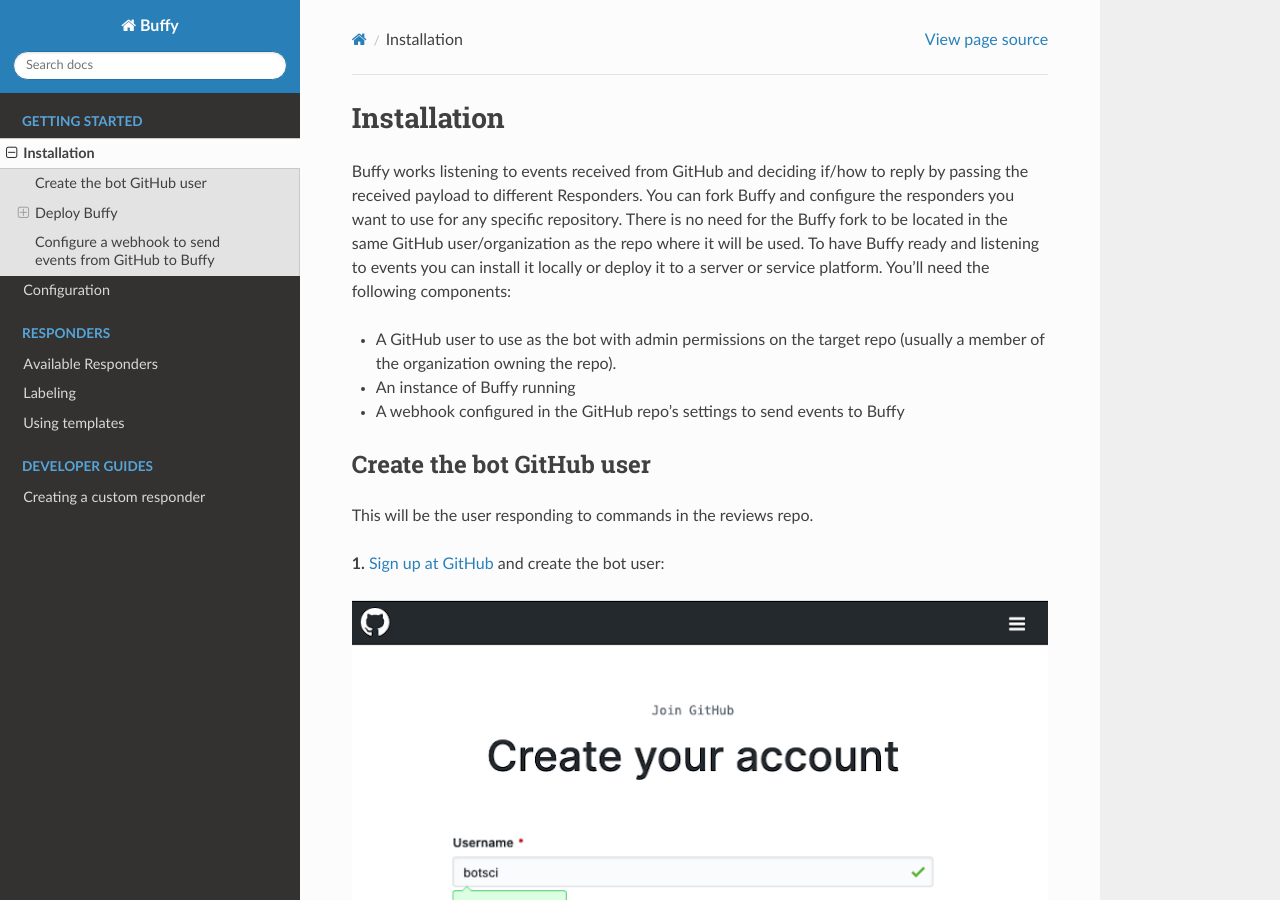
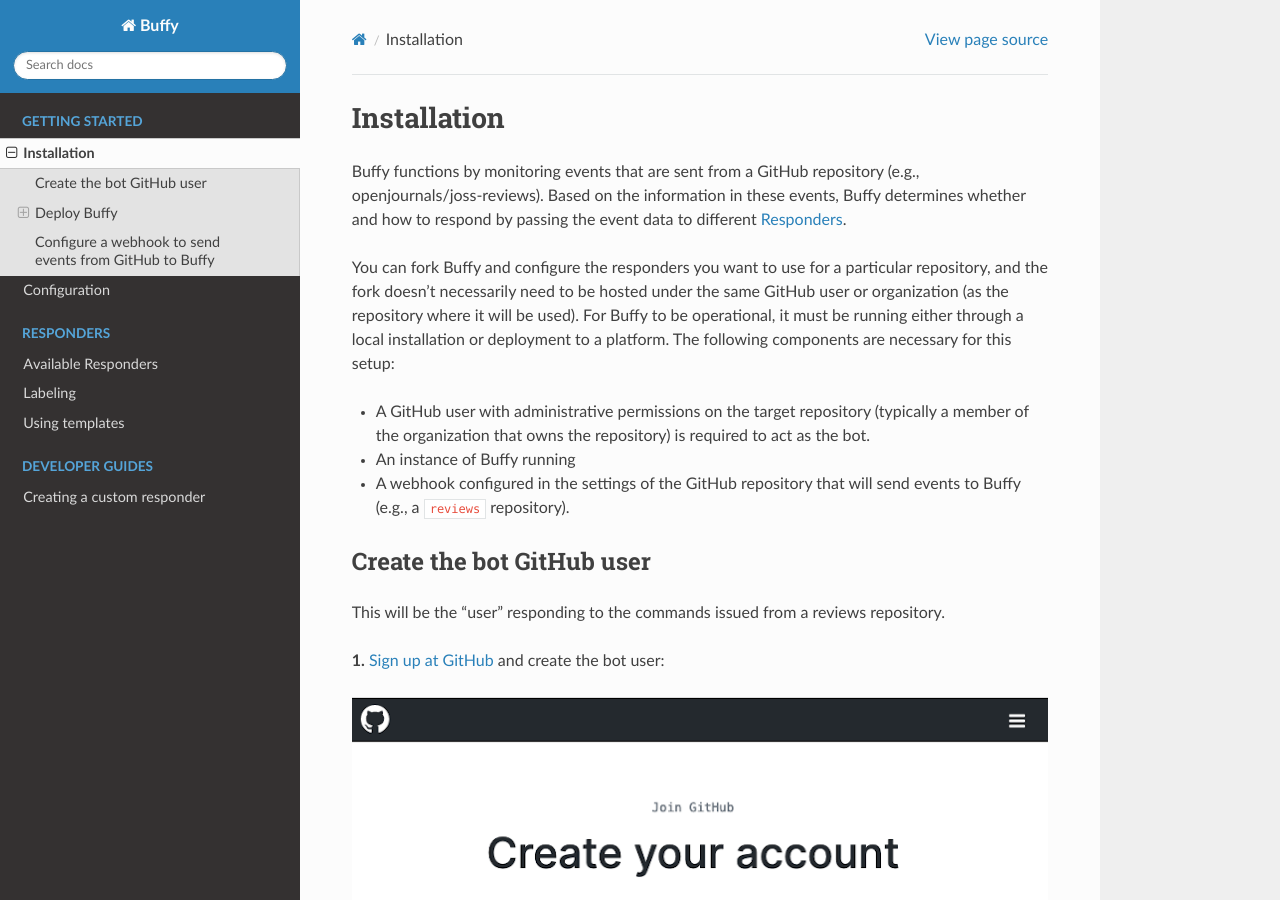
Before and after one commit to openjournals/buffy, a Sphinx documentation site: the page built from docs/installation.md, in a window 1280 px wide and 900 px high. Built offline with Sphinx 7.4.7 and the Read the Docs theme 2.0.0, drawn with Linux system fonts in a browser that asks for light colours; some of the changed text lies outside the part shown.

Commit message:
[ENH] Reword for clarity

```diff
--- a/docs/installation.md
+++ b/docs/installation.md
@@ -1,17 +1,18 @@
 Installation
 ============
 
-Buffy works listening to events received from GitHub and deciding if/how to reply by passing the received payload to different Responders.
-You can fork Buffy and configure the responders you want to use for any specific repository. There is no need for the Buffy fork to be located in the same GitHub user/organization as the repo where it will be used. To have Buffy ready and listening to events you can install it locally or deploy it to a server or service platform.
-You'll need the following components:
+Buffy functions by monitoring events that are sent from a GitHub repository (e.g., openjournals/joss-reviews). Based on the information in these events, Buffy determines whether and how to respond by passing the event data to different [Responders](https://api.rubyonrails.org/v4.1/classes/ActionController/Responder.html).
 
-- A GitHub user to use as the bot with admin permissions on the target repo (usually a member of the organization owning the repo).
+You can fork Buffy and configure the responders you want to use for a particular repository, and the fork doesn't necessarily
+need to be hosted under the same GitHub user or organization (as the repository where it will be used). For Buffy to be operational, it must be running either through a local installation or deployment to a platform. The following components are necessary for this setup:
+
+- A GitHub user with administrative permissions on the target repository (typically a member of the organization that owns the repository) is required to act as the bot.
 - An instance of Buffy running
-- A webhook configured in the GitHub repo's settings to send events to Buffy
+- A webhook configured in the settings of the GitHub repository that will send events to Buffy (e.g., a `reviews` repository).
 
 ### Create the bot GitHub user
 
-This will be the user responding to commands in the reviews repo.
+This will be the "user" responding to the commands issued from a reviews repository.
 
 **1.** [Sign up at GitHub](https://github.com/join) and create the bot user:
 
@@ -40,13 +41,13 @@
 
 #### Deployment
 
-We will use here [Heroku](https://www.heroku.com) as an example service to deploy Buffy but you can use any other server or platform.
+As an example, we will use [Heroku](https://www.heroku.com) to deploy Buffy. However, any other server or platform can also be used.
 
-**1.** Create a new app in heroku linked to the url of your fork of Buffy. Automatically Heroku will use the `heroku/ruby` buildpack.
+**1.** To begin, create a new app in Heroku linked to the URL of your Buffy fork. Heroku will automatically use the `heroku/ruby` buildpack.
 
-- To process background jobs Buffy needs `redis` installed, several add-ons providing it are available: Heroku Redis, RedisGreen, Redis To Go, etc.
-- To install the `cloc` dependency there's a buildpack for Heroku available [here](https://github.com/openjournals/heroku-buildpack-cloc).
-- Gitinspector can be installed [using npm](https://www.npmjs.com/package/gitinspector). To do so in Heroku, the `heroku/nodejs` buildpack can be added.
+- To process background jobs, Buffy needs a `redis` add-on, such as Heroku Redis or RedisGreen etc.
+- You can use [this Heroku buildpack](https://github.com/openjournals/heroku-buildpack-cloc) to install the `cloc` dependency.
+- You can install Gitinspector using npm by following the instructions [here](https://www.npmjs.com/package/gitinspector). If you plan to deploy to Heroku, you can add the `heroku/nodejs` buildpack to your app.
 
 **2.** In the app settings add the following Config Vars:
 
@@ -64,23 +65,24 @@
 
   There are detailed instructions in the Deploy section of your Heroku app.
 
-**4.** You should now have a public URL with Buffy running. You can test that pointing your browser to `/status`, like for example: `https://your-new-buffy-deploy.herokuapp.com/status` It should return a simple *up and running* message.
+**4.** At this point, you should have a public URL pointing to your new Buffy app! To confirm this, you can test it by visiting https://your-new-buffy-deploy.herokuapp.com/status. On success, you should see a basic (*up and running*) message confirming that Buffy is up and running.
 
 
 ### Configure a webhook to send events from GitHub to Buffy
 
-**1.** Go to the settings page of the repository where you want to use buffy. Add a new webhook.
+**1.** Navigate to the settings page of the repository that Buffy will be listening to and add a new webhook.
 
   ![Add webhook](./images/new_webhook.png "Add webhook")
 
-**2.** Configure the new webhook with:
+**2.** Set up the new webhook with the following configuration:
 
         Payload URL: /dispatch path at your public buffy url
         Content type: application/json
         Secret: The BUFFY_GH_SECRET_TOKEN you configured in the previous step
 
   Select individual events to trigger: **issue comments** and **issues**
+
   ![New webhook](./images/webhook.png "New webhook")
 
 
-If everything went well you should have now your bot responding on the reviews issues. Try `@botname help` for example.
+Assuming everything went smoothly, your Buffy instance should now be responding to review issues. You can test this by sending the `@botname help` command from a reviews issue to verify that the bot is functioning as expected.
```
